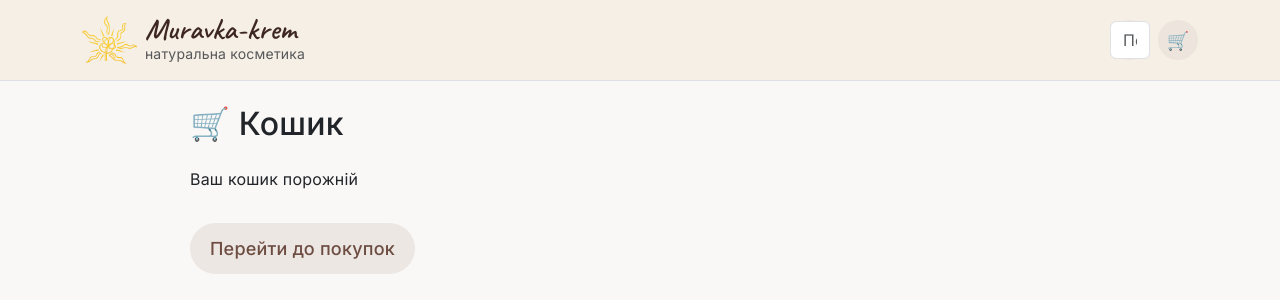
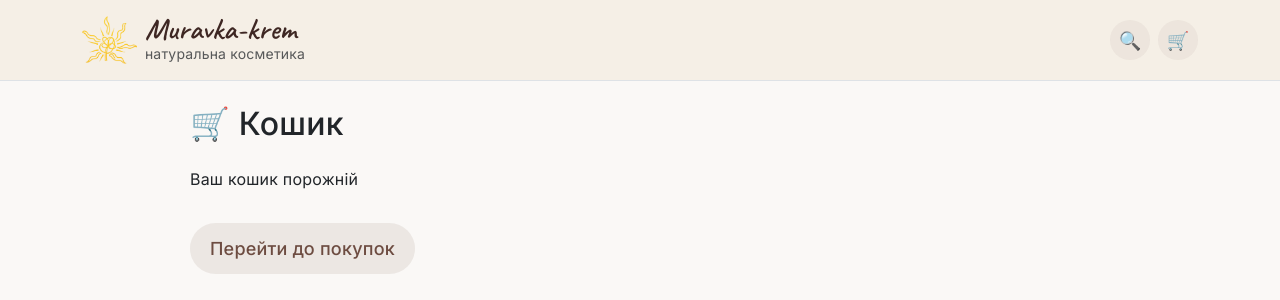
Before and after one commit to egusarov/muravka, a Django app: page /store/cart/ in a window 1280 px wide. Shown: the top 300 px of the page. Run offline with Django 5.2, Linux system fonts and the light colour scheme; the visitor is signed in with stand-in values (Sample User, id 1); data that the repository does not hold is empty; some libraries are stand-ins or nearby versions.

Commit message:
fix(header): fix broken aria-label markup

```diff
--- a/store/templates/store/includes/header.html
+++ b/store/templates/store/includes/header.html
@@ -37,7 +37,7 @@
 
                 <!-- SEARCH -->
                 <div class="search position-relative">
-                    <button class="btn btn--ghost btn--icon" id="searchToggle" aria-label="{% trans 'Пошук' %}>🔍</button>
+                    <button class="btn btn--ghost btn--icon" id="searchToggle" aria-label="{% trans "Пошук" %}">🔍</button>
 
                     <form method="get"
                           action="{% url 'store:product_list' %}"
```
